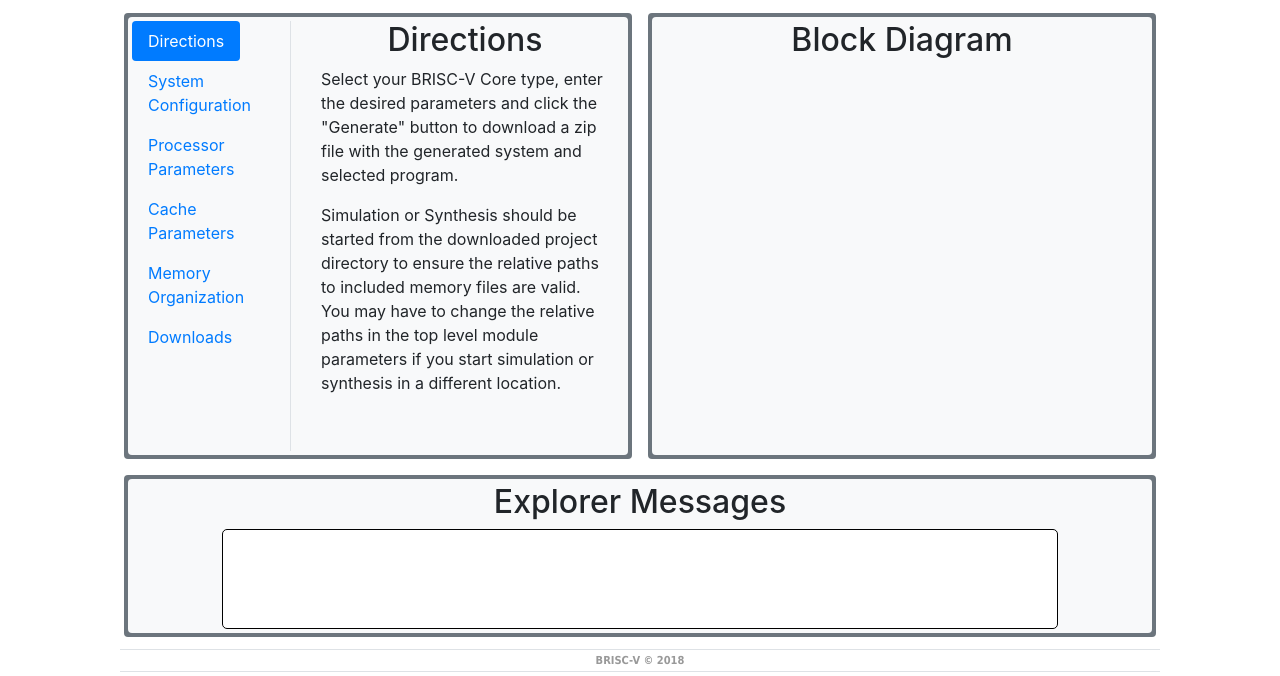
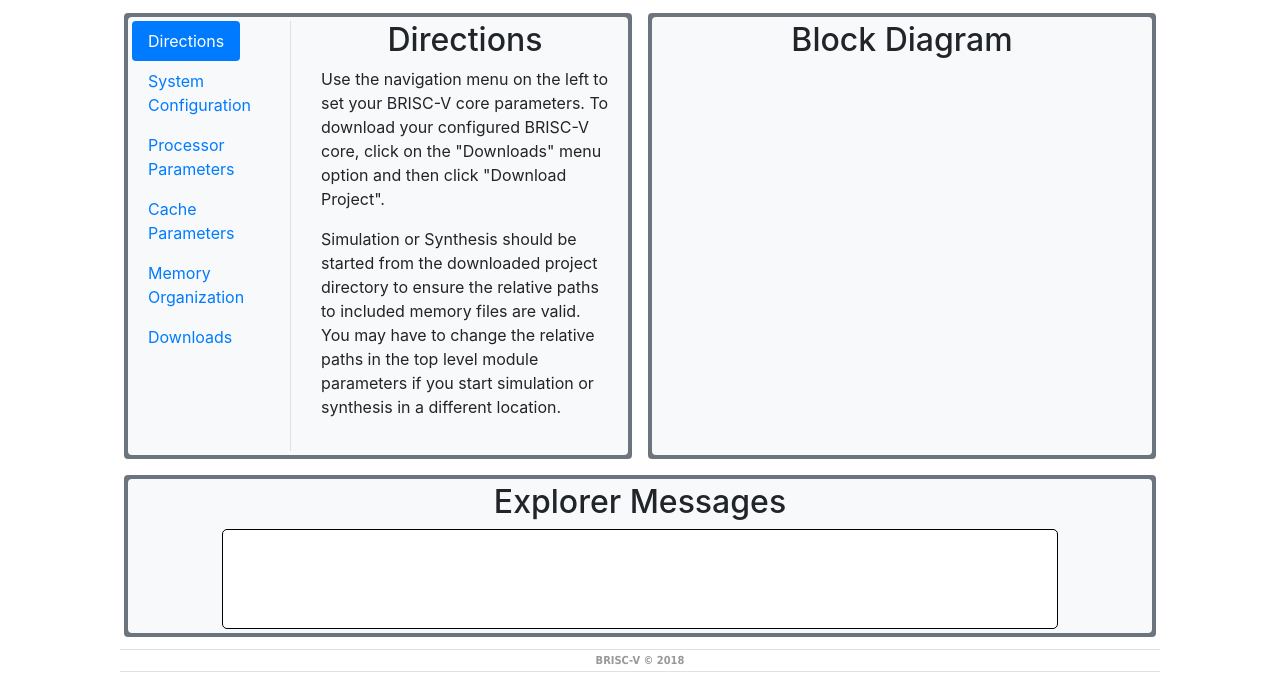
Before and after one commit to ec500-software-engineering/project-18-brisc-v-explorer, a website: page index.html in a window 1280 px wide. Shown: the part 124-800 px from the top of the page. Drawn offline with nearby package versions, Linux system fonts and the light colour scheme; some packages are replaced by stand-ins of ours; a script that the page names is missing.

Commit message:
Update directions text
Since we added a Downloads section we need the directions to
reflect this change.

```diff
--- a/index.html
+++ b/index.html
@@ -94,9 +94,11 @@
                                     <h2>
                                         <center>Directions</center>
                                     </h2>
-                                    <p>Select your BRISC-V Core type, enter the desired parameters and click the "Generate" button to download a zip file with the generated system and selected program.
+                                    <p>
+                                        Use the navigation menu on the left to set your BRISC-V core parameters. To download your configured BRISC-V core, click on the "Downloads" menu option and then click "Download Project".
                                     </p>
-                                    <p>Simulation or Synthesis should be started from the downloaded project directory to ensure the relative paths to included memory files are valid. You may have to change the relative paths in the top level module parameters if you start simulation or synthesis in a different location.
+                                    <p>
+                                        Simulation or Synthesis should be started from the downloaded project directory to ensure the relative paths to included memory files are valid. You may have to change the relative paths in the top level module parameters if you start simulation or synthesis in a different location.
                                     </p>
                                 </div>
 
```
